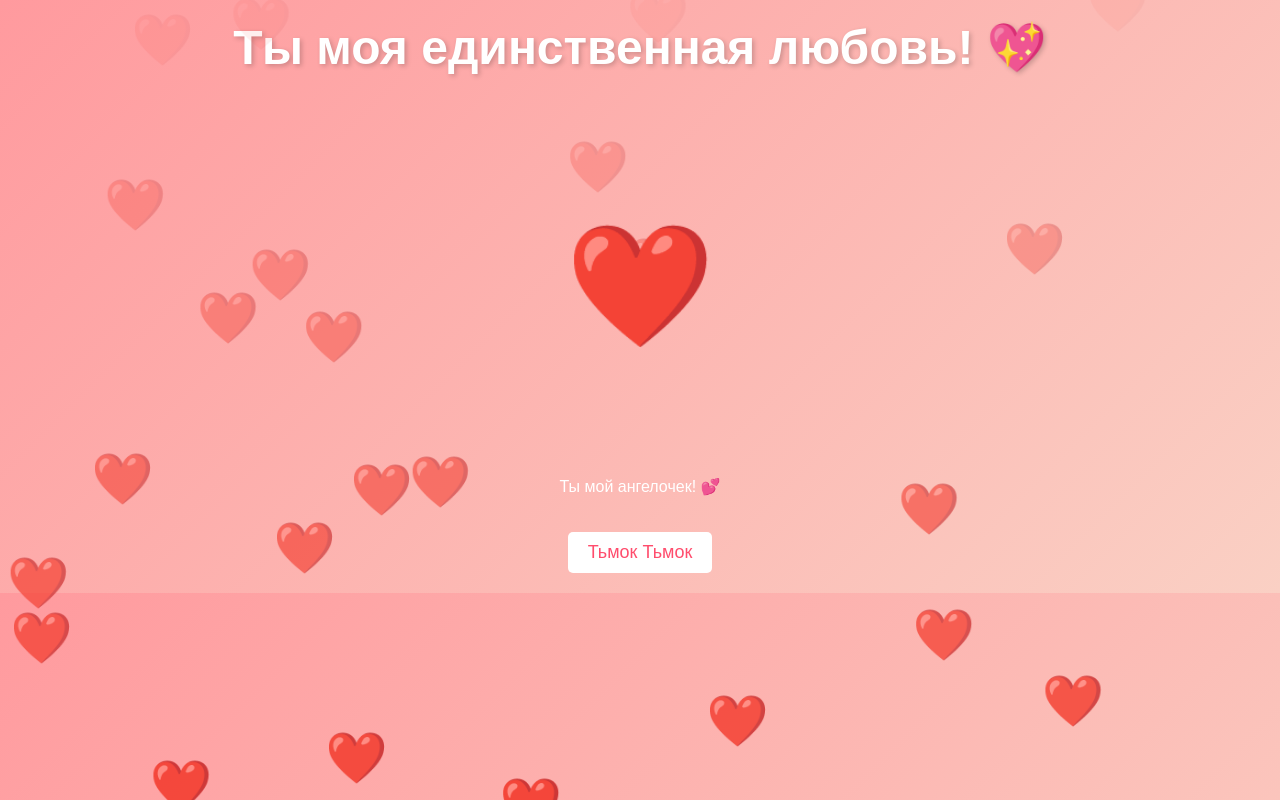
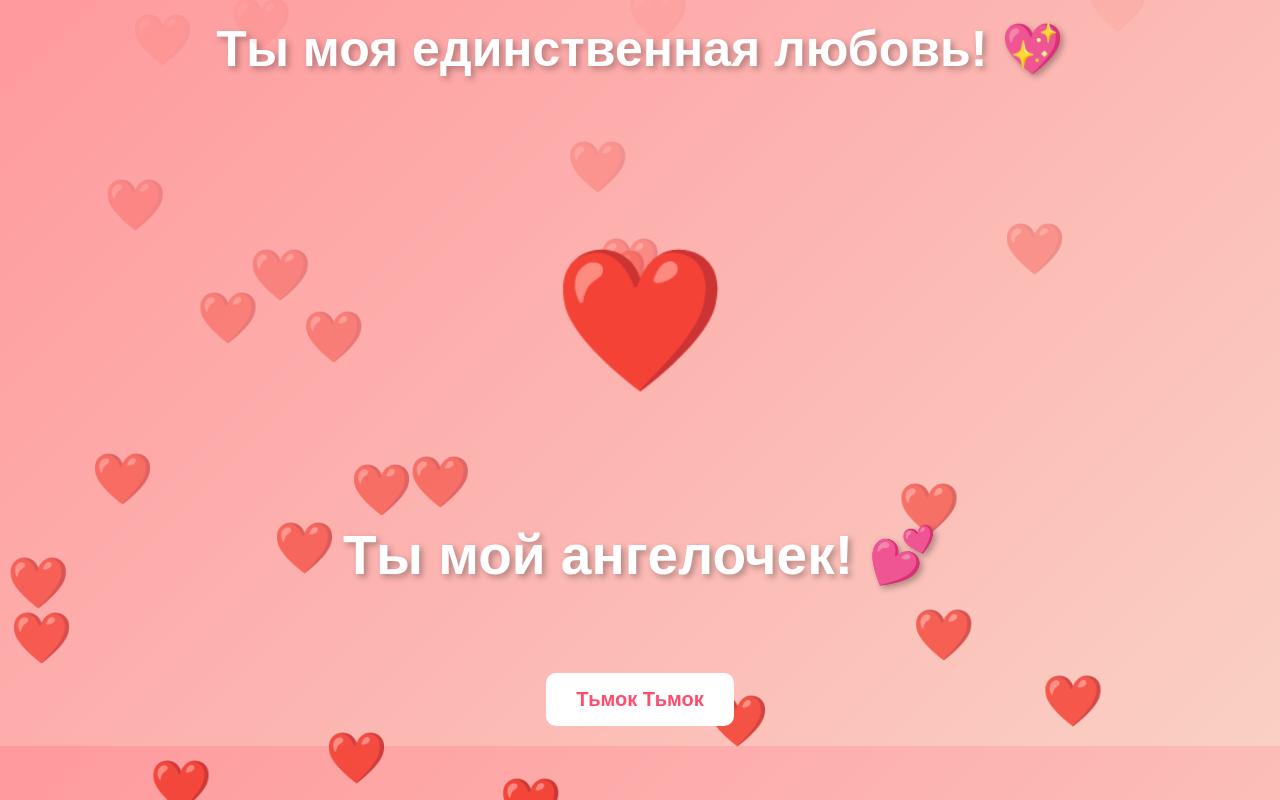
Before and after one commit to Slovak1ch/Love-love, a plain HTML site: page valentine2.html in a window 1280 px wide. Drawn offline with Linux system fonts and the light colour scheme.

Commit message:
Update valentine2.html

```diff
--- a/valentine2.html
+++ b/valentine2.html
@@ -16,9 +16,9 @@
             overflow: hidden;
         }
         .header-text {
-            font-size: 48px;
+            font-size: 50px;
             font-weight: bold;
-            text-shadow: 2px 2px 5px rgba(0, 0, 0, 0.2);
+            text-shadow: 3px 3px 6px rgba(0, 0, 0, 0.3);
             margin-top: 20px;
         }
         .container {
@@ -27,20 +27,29 @@
             z-index: 2;
         }
         .big-heart {
-            font-size: 120px;
+            font-size: 140px;
+        }
+        .love-text {
+            font-size: 55px;
+            font-weight: bold;
+            text-shadow: 3px 3px 6px rgba(0, 0, 0, 0.3);
+            margin-top: -20px;
         }
         button {
             background-color: white;
             border: none;
-            padding: 10px 20px;
+            padding: 15px 30px;
             color: #ff4d6d;
-            font-size: 18px;
+            font-size: 20px;
             cursor: pointer;
-            border-radius: 5px;
-            margin-top: 20px;
+            border-radius: 10px;
+            margin-top: 30px;
+            font-weight: bold;
+            transition: 0.3s;
         }
         button:hover {
             background-color: #ffccd5;
+            transform: scale(1.1);
         }
         .hearts {
             position: fixed;
@@ -68,7 +77,7 @@
     <div class="header-text">Ты моя единственная любовь! 💖</div>
     <div class="container">
         <p class="big-heart">❤️</p>
-        <p>Ты мой ангелочек! 💕</p>
+        <p class="love-text">Ты мой ангелочек! 💕</p>
         <button onclick="window.location.href='index.html'">Тьмок Тьмок</button>
     </div>
     <div class="hearts" id="hearts"></div>
```
